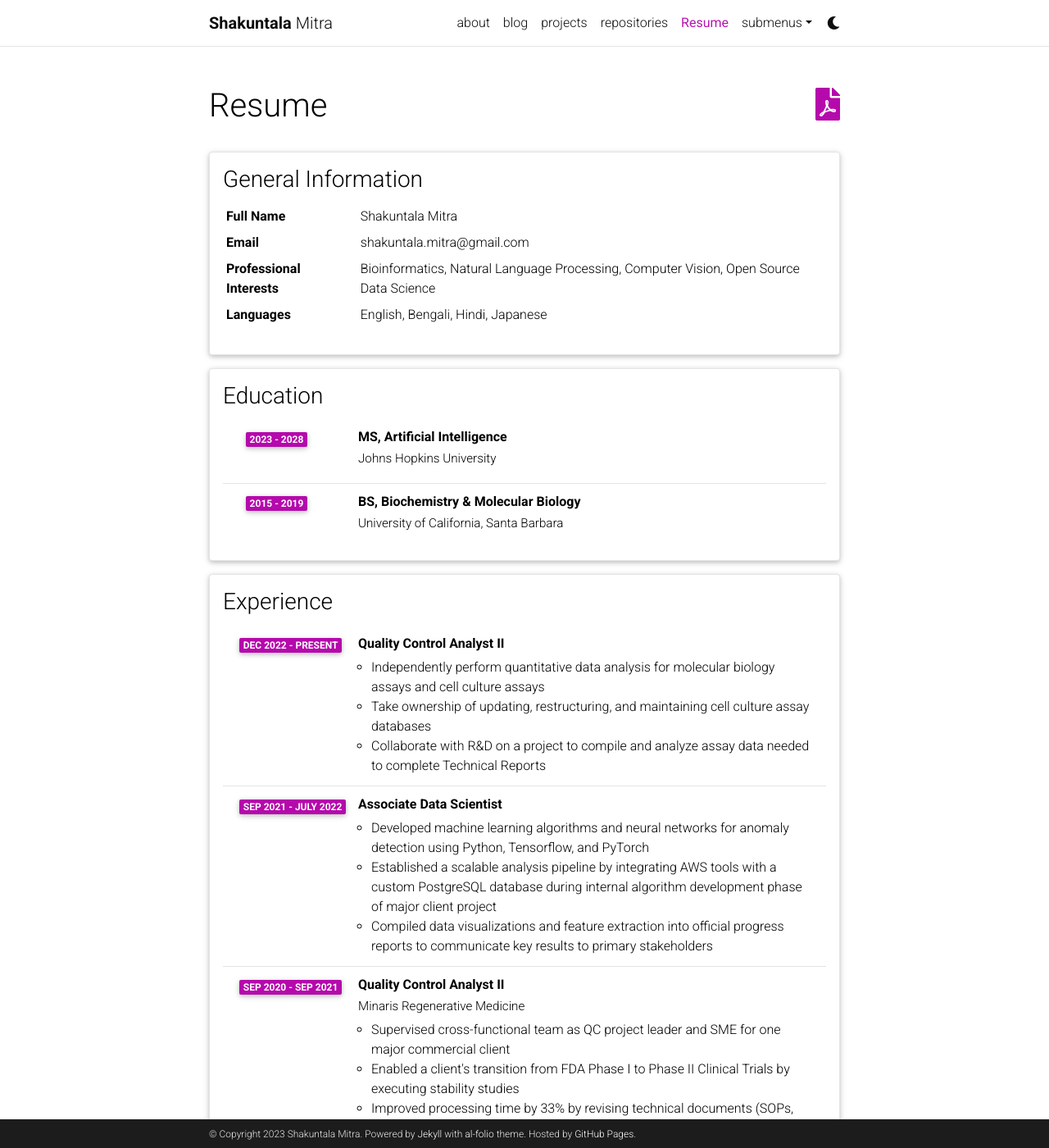
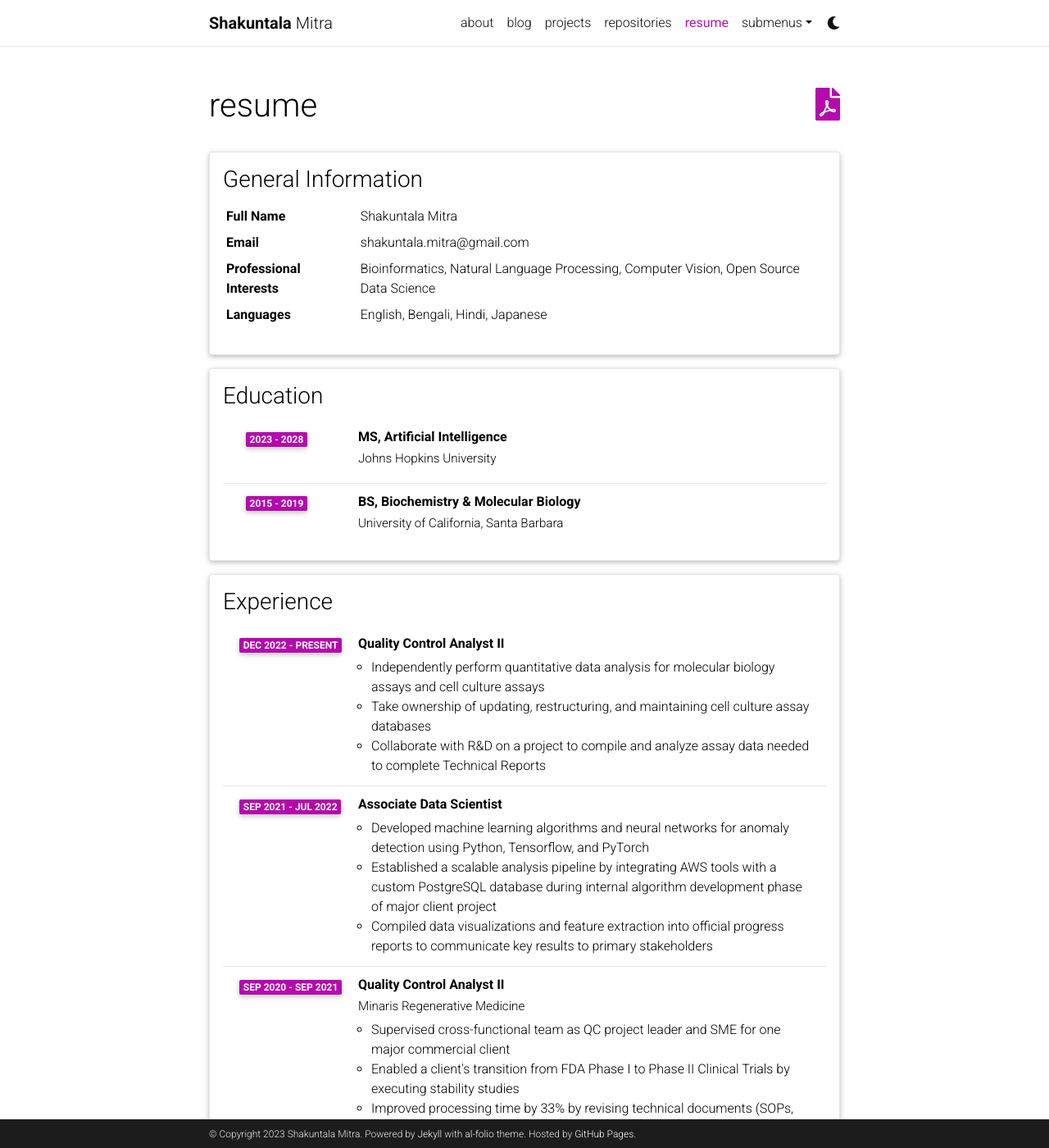
Before and after one commit to dna-witch/dna-witch.github.io, a Jekyll site: the page built from _pages/cv.md, in a window 1280 px wide and 1400 px high. Shown: the whole window at 82% size. Built offline with Jekyll 4.4.1, drawn with Linux system fonts in a browser that asks for light colours; comment, search, counter and statistics services are not loaded; a style sheet for code colours, icons or effects is not loaded.

```diff
--- a/_data/cv.yml
+++ b/_data/cv.yml
@@ -42,7 +42,7 @@
         - Collaborate with R&D on a project to compile and analyze assay data needed to complete Technical Reports
     - title: Associate Data Scientist
       company: AWE Technologies, LLC.
-      year: Sep 2021 - July 2022
+      year: Sep 2021 - Jul 2022
       description:
         - Developed machine learning algorithms and neural networks for anomaly detection using Python, Tensorflow, and PyTorch
         - Established a scalable analysis pipeline by integrating AWS tools with a custom PostgreSQL database during internal algorithm development phase of major client project
--- a/_pages/cv.md
+++ b/_pages/cv.md
@@ -1,7 +1,7 @@
 ---
 layout: cv
 permalink: /resume/
-title: Resume  # cv
+title: resume  # cv
 nav: true
 nav_order: 4
 cv_pdf: ShakuntalaMitra_Resume_23Jun2023.pdf
```
